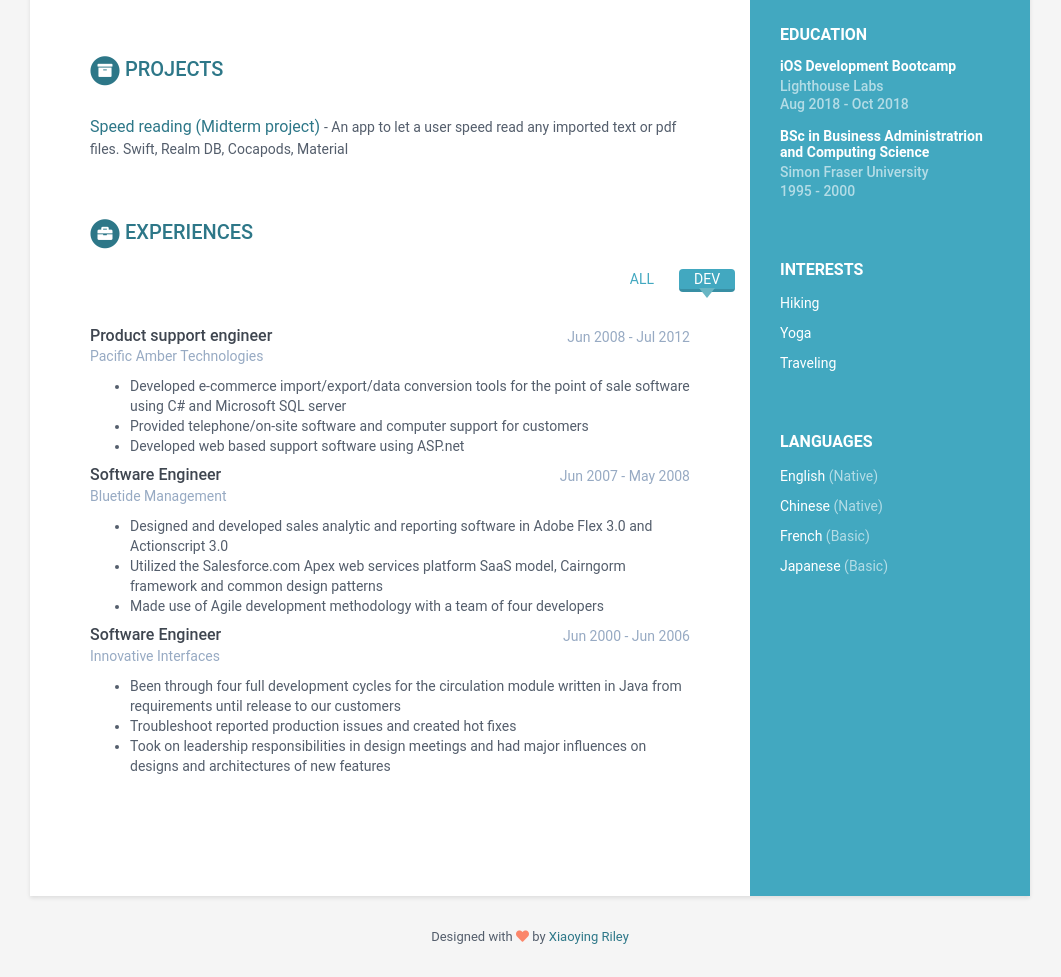
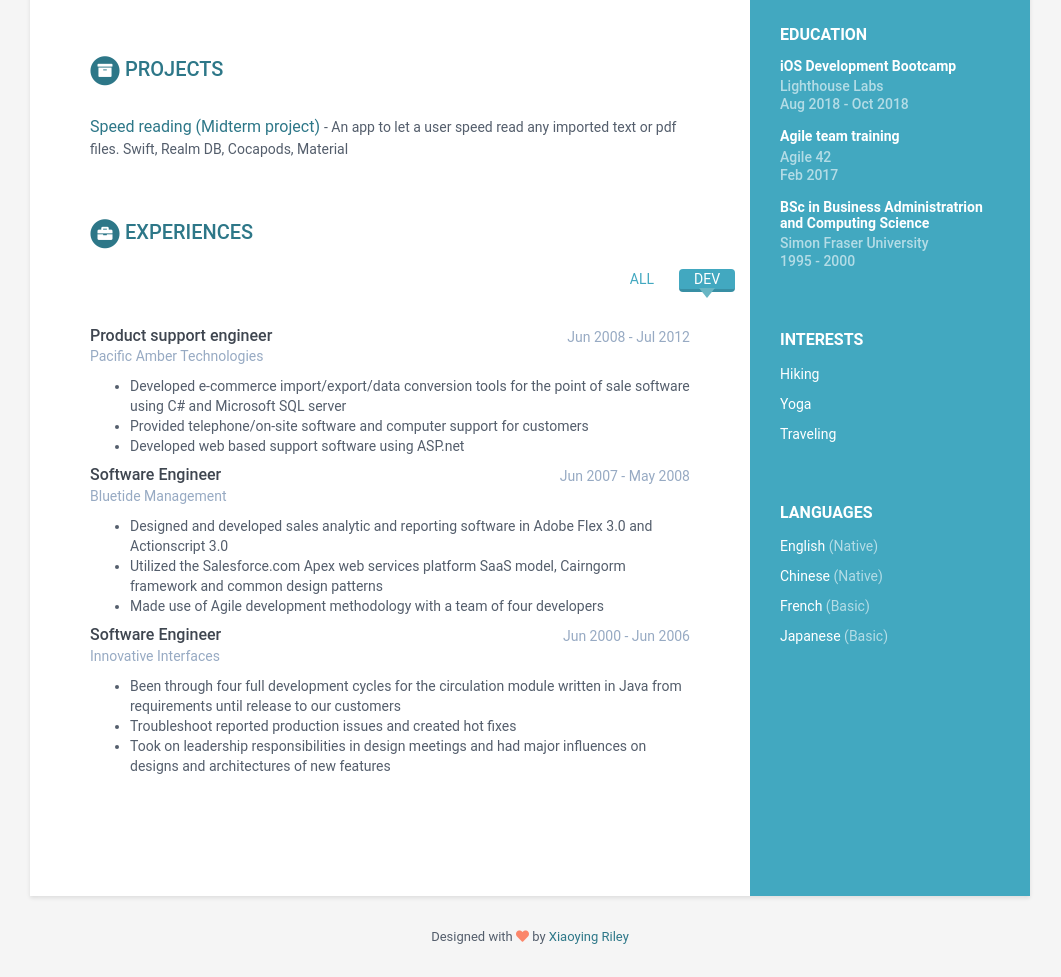
Before and after one commit to bennettcheung/bennettcheung.github.io, a Jekyll site: the page built from index.html, in a window 1280 px wide, cut to the strip 407-1384 px from the top of the page. Shown: the whole strip, without its empty margins (110-1171 px from the left). Built offline with Jekyll 4.4.1, drawn with Linux system fonts in a browser that asks for light colours.

Commit message:
Added agile training

```diff
--- a/_data/data.yml
+++ b/_data/data.yml
@@ -58,6 +58,10 @@ education:
       details: |
         Full time 10 weeks bootcamp focusing on building iPhone apps using Objective C and Swift. (July 30-Oct 5)
 
+    - degree: <a href="https://www.agile42.com/en/training/scrum-agile-trainings/" >Agile team training</a>
+      university: Agile 42
+      time: Feb 2017
+      details: |
 
     - degree: BSc in Business Administratrion and Computing Science
       university: Simon Fraser University
```
Also changed, not shown: 1 other file.
